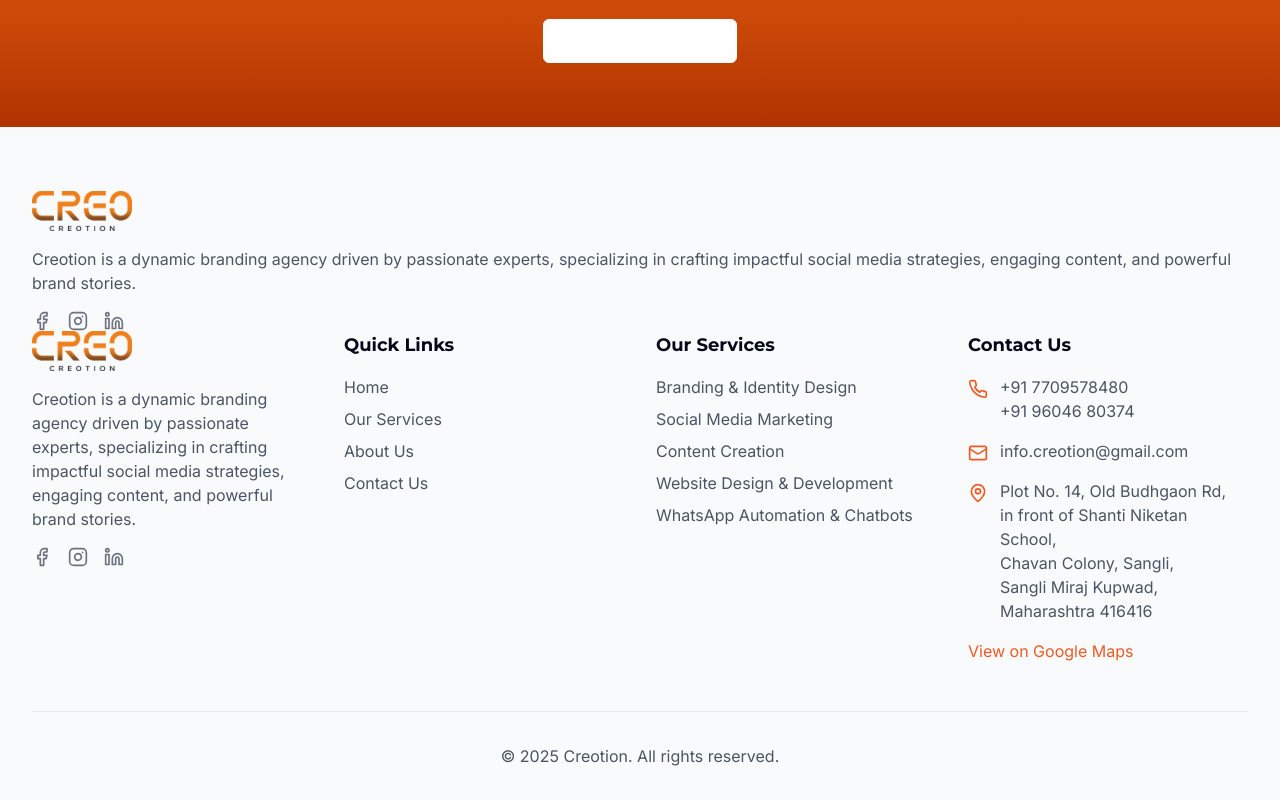
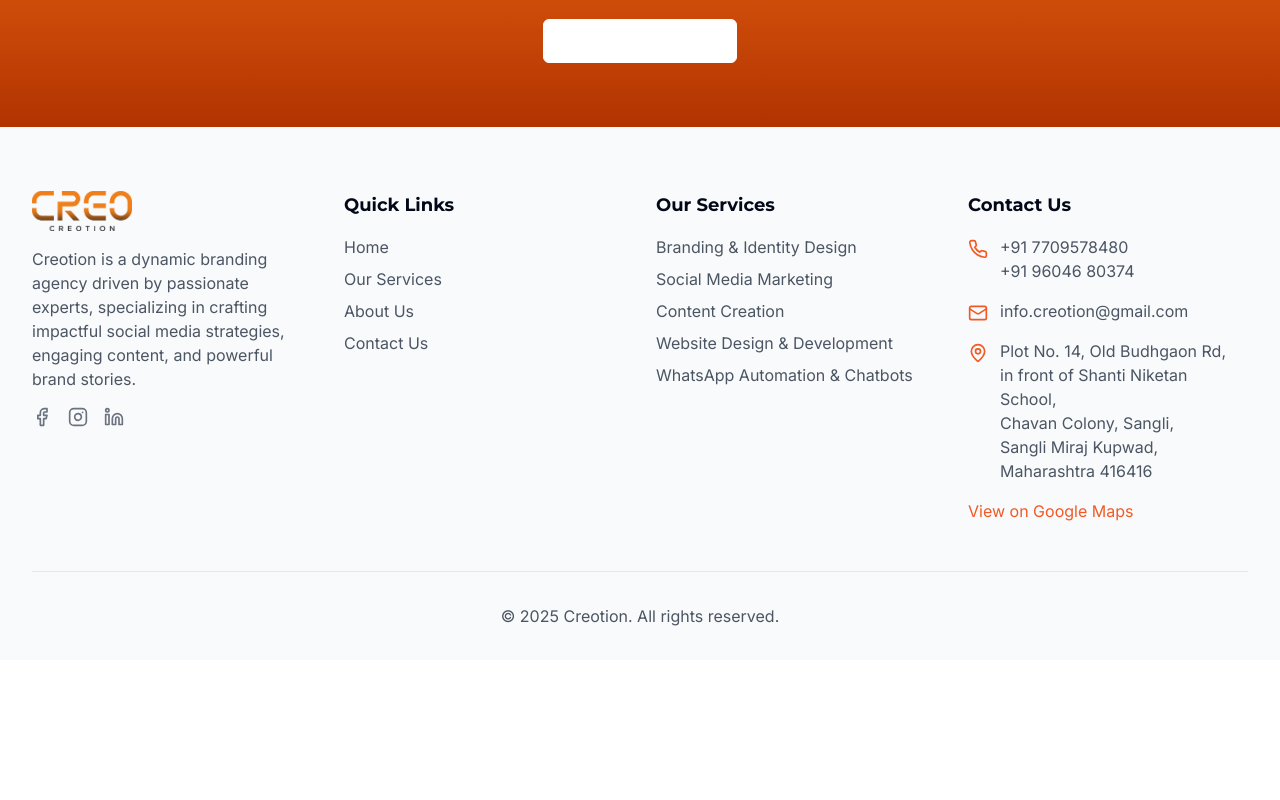
Before and after one commit to NiyajT/creotion-digital-spark, a React (Vite) app: page / in a window 1280 px wide. Shown: the part 2309-3109 px from the top of the page. After the commit the page ends 2969 px from the top, so only its background shows below. Built offline with nearby package versions, Linux system fonts and the light colour scheme.

Commit message:
Remove extra footer line
Removes the duplicate footer section in the Footer component.

```diff
--- a/src/components/layout/Footer.tsx
+++ b/src/components/layout/Footer.tsx
@@ -1,3 +1,4 @@
+
 import { Link } from 'react-router-dom';
 import { Facebook, Instagram, Linkedin, Youtube, Mail, Phone, MapPin } from "lucide-react";
 
@@ -7,48 +8,6 @@ const Footer = () => {
   return (
     <footer className="bg-gray-50 pt-16 pb-8">
       <div className="container-custom">
-        <div>
-            <Link to="/">
-              <img
-                src="/lovable-uploads/aff7e86f-c0f9-49a9-bdb8-7f1dff8f6753.png"
-                alt="Creotion Logo"
-                className="h-10 mb-4"
-              />
-            </Link>
-            <p className="text-gray-600 mb-4">
-              Creotion is a dynamic branding agency driven by passionate experts, specializing in crafting impactful social media strategies, engaging content, and powerful brand stories.
-            </p>
-            <div className="flex space-x-4">
-              <a
-                href="https://www.facebook.com/creotion.agency"
-                target="_blank"
-                rel="noopener noreferrer"
-                className="text-gray-500 hover:text-creotion-orange transition-colors"
-                aria-label="Facebook"
-              >
-                <Facebook size={20} />
-              </a>
-              <a
-                href="https://www.instagram.com/creotion_/"
-                target="_blank"
-                rel="noopener noreferrer"
-                className="text-gray-500 hover:text-creotion-orange transition-colors"
-                aria-label="Instagram"
-              >
-                <Instagram size={20} />
-              </a>
-              <a
-                href="https://www.linkedin.com/company/creotion-branding-digital-marketing"
-                target="_blank"
-                rel="noopener noreferrer"
-                className="text-gray-500 hover:text-creotion-orange transition-colors"
-                aria-label="LinkedIn"
-              >
-                <Linkedin size={20} />
-              </a>
-            </div>
-          </div>
-
         <div className="grid grid-cols-1 md:grid-cols-2 lg:grid-cols-4 gap-8 mb-12">
           <div>
             <Link to="/">
```
